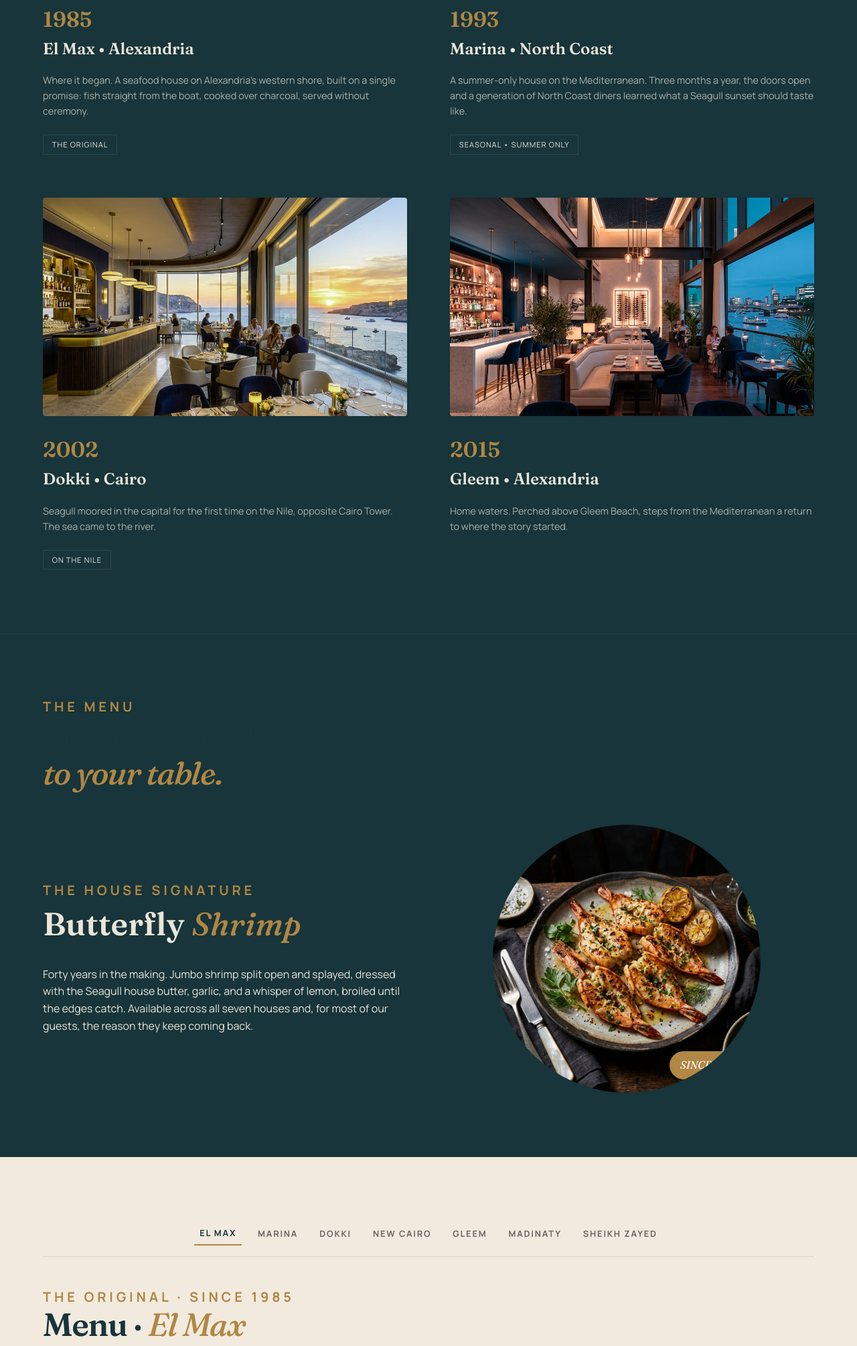
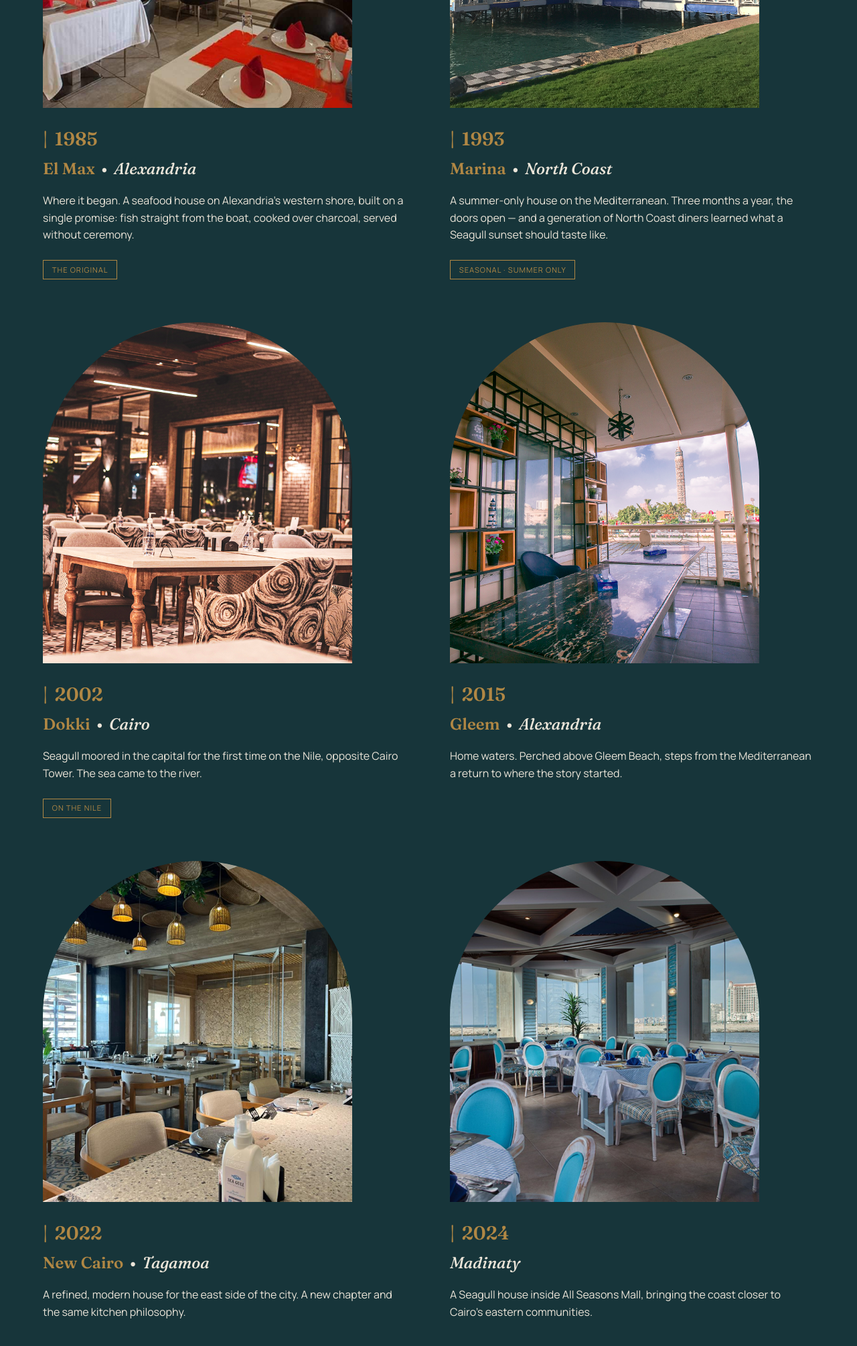
Before and after one commit to BasselWael/SeaGull, a plain HTML site: page index.html in a window 1280 px wide. Shown: the part 2734-4743 px from the top of the page at 67% size. Drawn offline with Linux system fonts and the light colour scheme.

Commit message:
Full Commit

```diff
--- a/index.html
+++ b/index.html
@@ -104,52 +104,91 @@
             <div class="timeline-grid">
                 <!-- Location 1 -->
                 <div class="timeline-card">
-                    <div class="timeline-image" style="background-image: url('assets/images/restaurant_interior_1_1781886228856.png');"></div>
+                    <div class="timeline-image" style="background-image: url('assets/images/Rectangle 9.png');"></div>
                     <div class="timeline-content">
-                        <h3><span class="year text-accent-light">1985</span> <br> El Max • Alexandria</h3>
+                        <h3 class="timeline-year"><span class="text-accent" style="font-weight: 400; margin-right: 4px;">|</span> <span class="text-accent">1985</span></h3>
+                        <h4 class="timeline-location"><span class="text-accent">El Max</span> <span class="text-light" style="margin: 0 4px;">•</span> <span class="italic-serif text-light">Alexandria</span></h4>
                         <p>Where it began. A seafood house on Alexandria's western shore, built on a single promise: fish straight from the boat, cooked over charcoal, served without ceremony.</p>
-                        <span class="badge">THE ORIGINAL</span>
+                        <span class="badge" style="border-color: var(--color-accent); color: var(--color-accent);">THE ORIGINAL</span>
                     </div>
                 </div>
                 <!-- Location 2 -->
                 <div class="timeline-card">
-                    <div class="timeline-image" style="background-image: url('assets/images/restaurant_interior_2_1781886239723.png');"></div>
+                    <div class="timeline-image" style="background-image: url('assets/images/Rectangle 10.png');"></div>
                     <div class="timeline-content">
-                        <h3><span class="year text-accent-light">1993</span> <br> Marina • North Coast</h3>
-                        <p>A summer-only house on the Mediterranean. Three months a year, the doors open and a generation of North Coast diners learned what a Seagull sunset should taste like.</p>
-                        <span class="badge">SEASONAL • SUMMER ONLY</span>
+                        <h3 class="timeline-year"><span class="text-accent" style="font-weight: 400; margin-right: 4px;">|</span> <span class="text-accent">1993</span></h3>
+                        <h4 class="timeline-location"><span class="text-accent">Marina</span> <span class="text-light" style="margin: 0 4px;">•</span> <span class="italic-serif text-light">North Coast</span></h4>
+                        <p>A summer-only house on the Mediterranean. Three months a year, the doors open — and a generation of North Coast diners learned what a Seagull sunset should taste like.</p>
+                        <span class="badge" style="border-color: var(--color-accent); color: var(--color-accent);">SEASONAL · SUMMER ONLY</span>
                     </div>
                 </div>
                 <!-- Location 3 -->
                 <div class="timeline-card">
-                    <div class="timeline-image" style="background-image: url('assets/images/restaurant_interior_1_1781886228856.png'); filter: hue-rotate(15deg);"></div>
+                    <div class="timeline-image" style="background-image: url('assets/images/Rectangle 10(1).png');"></div>
                     <div class="timeline-content">
-                        <h3><span class="year text-accent-light">2002</span> <br> Dokki • Cairo</h3>
+                        <h3 class="timeline-year"><span class="text-accent" style="font-weight: 400; margin-right: 4px;">|</span> <span class="text-accent">2002</span></h3>
+                        <h4 class="timeline-location"><span class="text-accent">Dokki</span> <span class="text-light" style="margin: 0 4px;">•</span> <span class="italic-serif text-light">Cairo</span></h4>
                         <p>Seagull moored in the capital for the first time on the Nile, opposite Cairo Tower. The sea came to the river.</p>
-                        <span class="badge">ON THE NILE</span>
+                        <span class="badge" style="border-color: var(--color-accent); color: var(--color-accent);">ON THE NILE</span>
                     </div>
                 </div>
                 <!-- Location 4 -->
                 <div class="timeline-card">
-                    <div class="timeline-image" style="background-image: url('assets/images/restaurant_interior_2_1781886239723.png'); filter: hue-rotate(-15deg);"></div>
+                    <div class="timeline-image" style="background-image: url('assets/images/Rectangle 11.png');"></div>
                     <div class="timeline-content">
-                        <h3><span class="year text-accent-light">2015</span> <br> Gleem • Alexandria</h3>
+                        <h3 class="timeline-year"><span class="text-accent" style="font-weight: 400; margin-right: 4px;">|</span> <span class="text-accent">2015</span></h3>
+                        <h4 class="timeline-location"><span class="text-accent">Gleem</span> <span class="text-light" style="margin: 0 4px;">•</span> <span class="italic-serif text-light">Alexandria</span></h4>
                         <p>Home waters. Perched above Gleem Beach, steps from the Mediterranean a return to where the story started.</p>
+                    </div>
+                </div>
+                <!-- Location 5 -->
+                <div class="timeline-card">
+                    <div class="timeline-image" style="background-image: url('assets/images/Rectangle 12.png');"></div>
+                    <div class="timeline-content">
+                        <h3 class="timeline-year"><span class="text-accent" style="font-weight: 400; margin-right: 4px;">|</span> <span class="text-accent">2022</span></h3>
+                        <h4 class="timeline-location"><span class="text-accent">New Cairo</span> <span class="text-light" style="margin: 0 4px;">•</span> <span class="italic-serif text-light">Tagamoa</span></h4>
+                        <p>A refined, modern house for the east side of the city. A new chapter and the same kitchen philosophy.</p>
+                    </div>
+                </div>
+                <!-- Location 6 -->
+                <div class="timeline-card">
+                    <div class="timeline-image" style="background-image: url('assets/images/Rectangle 13.png');"></div>
+                    <div class="timeline-content">
+                        <h3 class="timeline-year"><span class="text-accent" style="font-weight: 400; margin-right: 4px;">|</span> <span class="text-accent">2024</span></h3>
+                        <h4 class="timeline-location"><span class="italic-serif text-light">Madinaty</span></h4>
+                        <p>A Seagull house inside All Seasons Mall, bringing the coast closer to Cairo's eastern communities.</p>
+                    </div>
+                </div>
+                <!-- Location 7 -->
+                <div class="timeline-card final-card">
+                    <div class="timeline-image" style="background-image: url('assets/images/Rectangle 15.png');"></div>
+                    <div class="timeline-content">
+                        <h3 class="timeline-year"><span class="text-accent" style="font-weight: 400; margin-right: 4px;">|</span> <span class="text-accent">2025</span></h3>
+                        <h4 class="timeline-location"><span class="text-accent">Sheikh</span> <span class="italic-serif text-light">Zayed</span></h4>
+                        <p>The latest chapter. At Centrada Mall on Cairo's west side the brand's newest address.</p>
+                        <span class="badge" style="border-color: var(--color-accent); color: var(--color-accent);">NEWEST HOUSE</span>
                     </div>
                 </div>
             </div>
         </section>
 
-        <!-- Menu Teaser / Signature Dish -->
+        <!-- Menu Teaser -->
+        <section class="menu-intro" style="background-color: var(--color-bg-light); padding: var(--spacing-xl) 5%;">
+            <div class="subtitle-wrapper">
+                <span class="gold-line"></span>
+                <p class="section-subtitle" style="color: var(--color-accent);">THE MENU</p>
+            </div>
+            <h2 class="section-title" style="font-size: clamp(3rem, 6vw, 96px); line-height: 1.2;">From the market, <br> <span class="italic-serif text-accent">to your table.</span></h2>
+        </section>
+
+        <!-- Signature Dish -->
         <section class="signature-dish">
-            <div class="signature-content">
-                <p class="section-subtitle">THE MENU</p>
-                <h2 class="section-title">From the market, <br> <span class="italic-serif text-accent">to your table.</span></h2>
-            </div>
-
             <div class="dish-feature">
                 <div class="dish-text">
-                    <p class="section-subtitle text-light">THE HOUSE SIGNATURE</p>
+                    <div class="subtitle-wrapper">
+                        <span class="gold-line"></span>
+                        <p class="section-subtitle" style="color: var(--color-accent);">THE HOUSE SIGNATURE</p>
+                    </div>
                     <h3 class="dish-title text-light">Butterfly <span class="italic-serif text-accent-light">Shrimp</span></h3>
                     <p class="text-light">Forty years in the making. Jumbo shrimp split open and splayed, dressed with the Seagull house butter, garlic, and a whisper of lemon, broiled until the edges catch. Available across all seven houses and, for most of our guests, the reason they keep coming back.</p>
                 </div>
--- a/styles.css
+++ b/styles.css
@@ -443,29 +443,50 @@ button {
     flex-direction: column;
 }
 
+@media (min-width: 768px) {
+    .timeline-card.final-card {
+        grid-column: 1 / -1;
+        flex-direction: row;
+        gap: 4rem;
+        align-items: center;
+    }
+    .timeline-card.final-card .timeline-image {
+        flex: 0 0 50%;
+        margin-bottom: 0;
+    }
+    .timeline-card.final-card .timeline-content {
+        flex: 1;
+    }
+}
+
 .timeline-image {
-    width: 100%;
-    padding-top: 60%; /* Aspect ratio */
+    width: 85%;
+    padding-top: 93.5%; /* Keeps the same ~110% aspect ratio relative to the 85% width */
     background-size: cover;
     background-position: center;
     margin-bottom: 1.5rem;
-    border-radius: 4px;
+    border-radius: 500px 500px 0 0;
 }
 
-.timeline-content h3 {
+.timeline-year {
+    font-size: 1.75rem;
+    margin-bottom: 0.2rem;
+    font-family: var(--font-serif);
+    font-weight: 600;
+}
+
+.timeline-location {
     font-size: 1.5rem;
     margin-bottom: 1rem;
     font-family: var(--font-serif);
 }
 
-.timeline-content .year {
-    font-size: 2rem;
-}
-
 .timeline-content p {
-    color: var(--color-text-muted);
+    color: var(--color-text-light);
     margin-bottom: 1.5rem;
-    font-size: 0.9rem;
+    font-size: 16px;
+    font-weight: 400;
+    line-height: 1.6;
 }
 
 .badge {
@@ -490,7 +511,6 @@ button {
     grid-template-columns: 1fr;
     gap: 2rem;
     align-items: center;
-    margin-top: 3rem;
 }
 
 @media (min-width: 992px) {
```
Also changed, not shown: assets/images/Rectangle 10(1).png (added), assets/images/Rectangle 10.png (added), assets/images/Rectangle 11.png (added), assets/images/Rectangle 12.png (added), assets/images/Rectangle 13.png (added), assets/images/Rectangle 15.png (added), assets/images/Rectangle 9.png (added).
